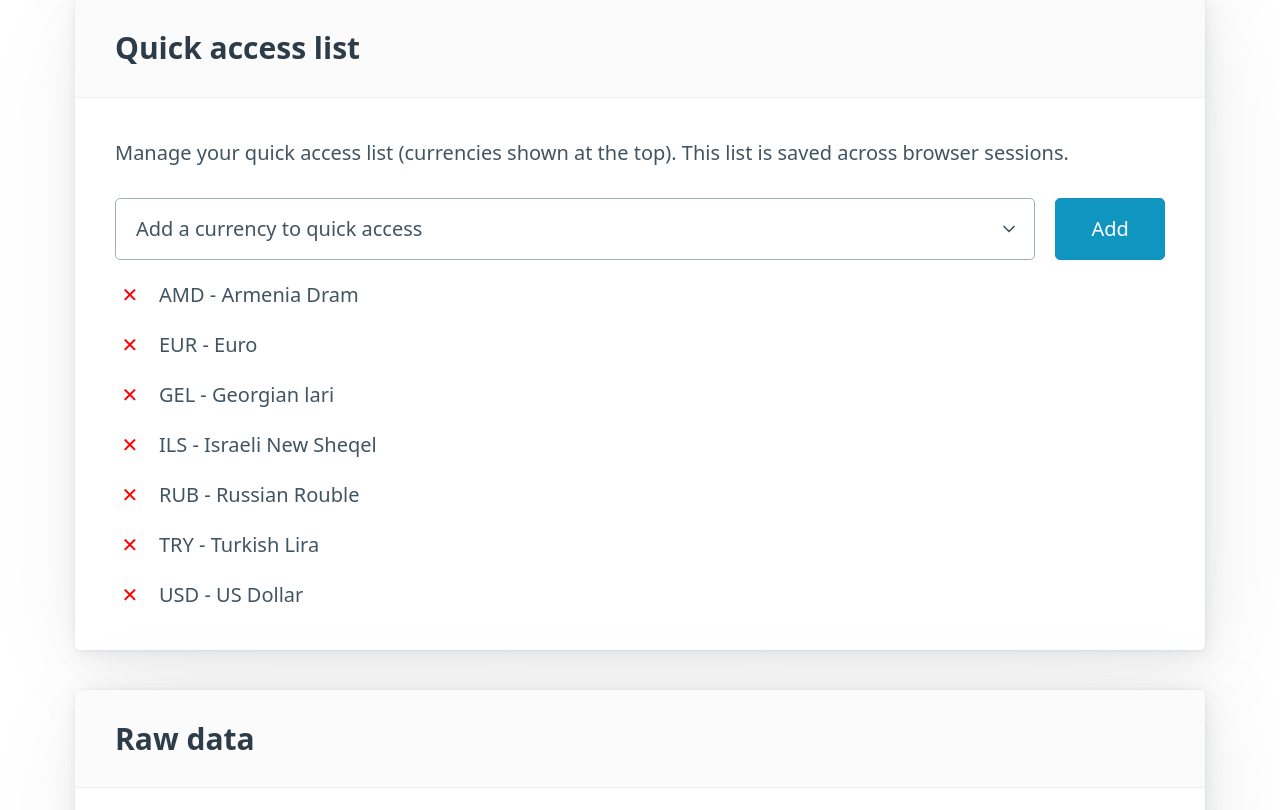
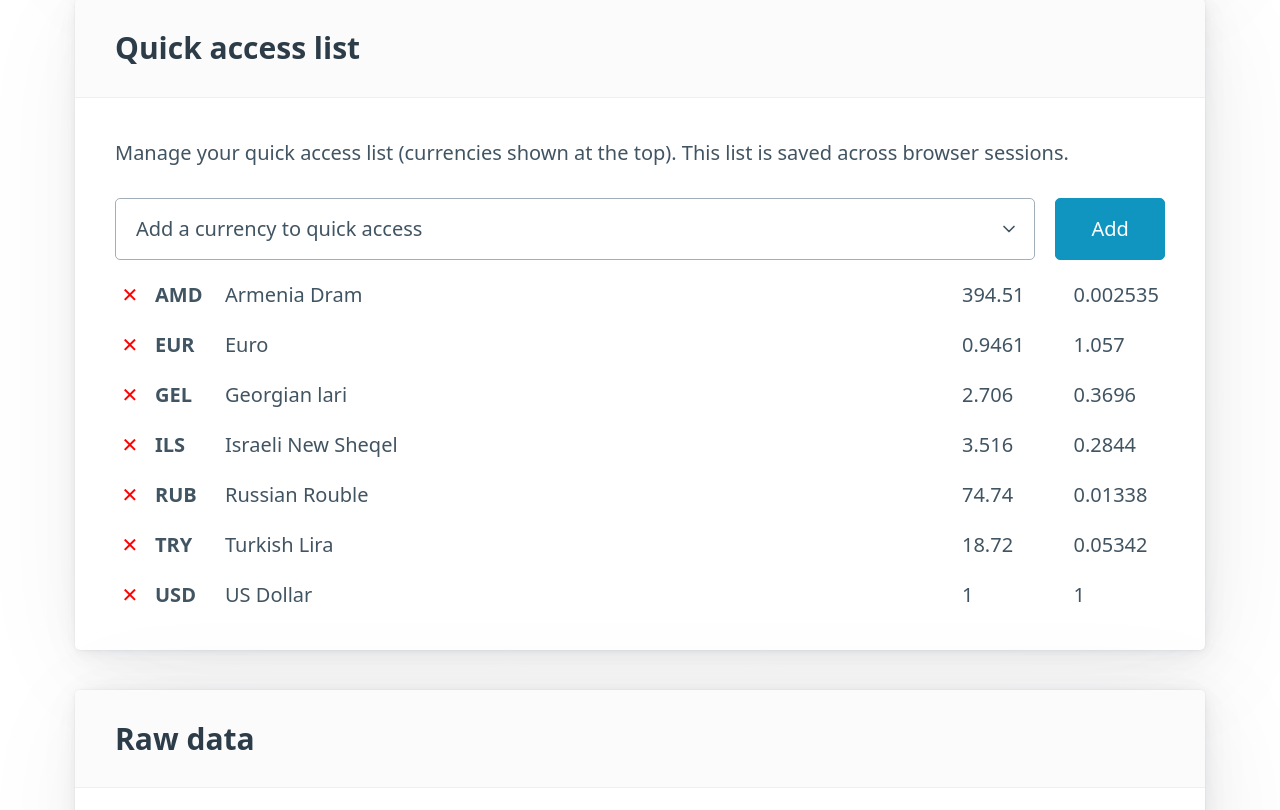
Before and after one commit to kamrik/fxrates, a SvelteKit app: page / in a window 1280 px wide. Shown: the part 614-1424 px from the top of the page. Built offline with nearby package versions, Linux system fonts and the light colour scheme.

Commit message:
Add USD rates in quick access

```diff
--- a/src/routes/+page.svelte
+++ b/src/routes/+page.svelte
@@ -23,7 +23,9 @@
 
 	let symbolQA = '';
 
-	$: amount2 = convert(amount1, symbol1, symbol2);
+	let symbolBase = 'USD';
+
+	$: amount2 = convert(amount1, symbol1, symbol2, true);
 
 	onMount(async () => {
 		const res = await fetch(dataURL);
@@ -51,12 +53,14 @@
 		symbol1 = symTmp;
 	}
 
-	function convert(amount: number, fromSymbol: string, toSymbol: string) {
+	function convert(amount: number, fromSymbol: string, toSymbol: string, save = false) {
 		if (loading) return NaN;
 
 		// Save to localStorage
-		localStorage.setItem('symbol1', symbol1);
-		localStorage.setItem('symbol2', symbol2);
+		if (save) {
+			localStorage.setItem('symbol1', symbol1);
+			localStorage.setItem('symbol2', symbol2);
+		}
 
 		const fromRate = rateMap.get(fromSymbol)?.rate;
 		const toRate = rateMap.get(toSymbol)?.rate;
@@ -176,7 +180,11 @@
 							quickAccess.set($quickAccess.filter((x) => x !== symbol));
 						}}>&#10005;</button
 					>
-					<span>{symbol} - {rateMap.get(symbol).name}</span>
+
+					<span><b>{symbol}</b></span>
+					<span>{rateMap.get(symbol).name}</span>
+					<span>{convert(1, symbolBase, symbol)}</span>
+					<span>{convert(1, symbol, symbolBase)}</span>
 				{/each}
 			</div>
 		</article>
@@ -227,7 +235,7 @@
 	.quickaccess {
 		display: grid;
 		gap: 1em;
-		grid-template-columns: 1.2em auto;
+		grid-template-columns: 1em 2.5em minmax(0, 2fr) minmax(0, 8ch) minmax(0, 8ch);
 		align-items: center;
 	}
 
--- a/src/routes/stores.ts
+++ b/src/routes/stores.ts
@@ -5,7 +5,6 @@ import { browser } from '$app/environment';
 
 const KEY_NAME ='quickAccess'
 let init = ["AMD", "EUR", "GEL", "ILS", "RUB", "TRY", "USD"].sort();
-
 
 export const quickAccess = writable(init);
 
```
Also changed, not shown: 1 other file (tests, documents, lock files or other folders).
